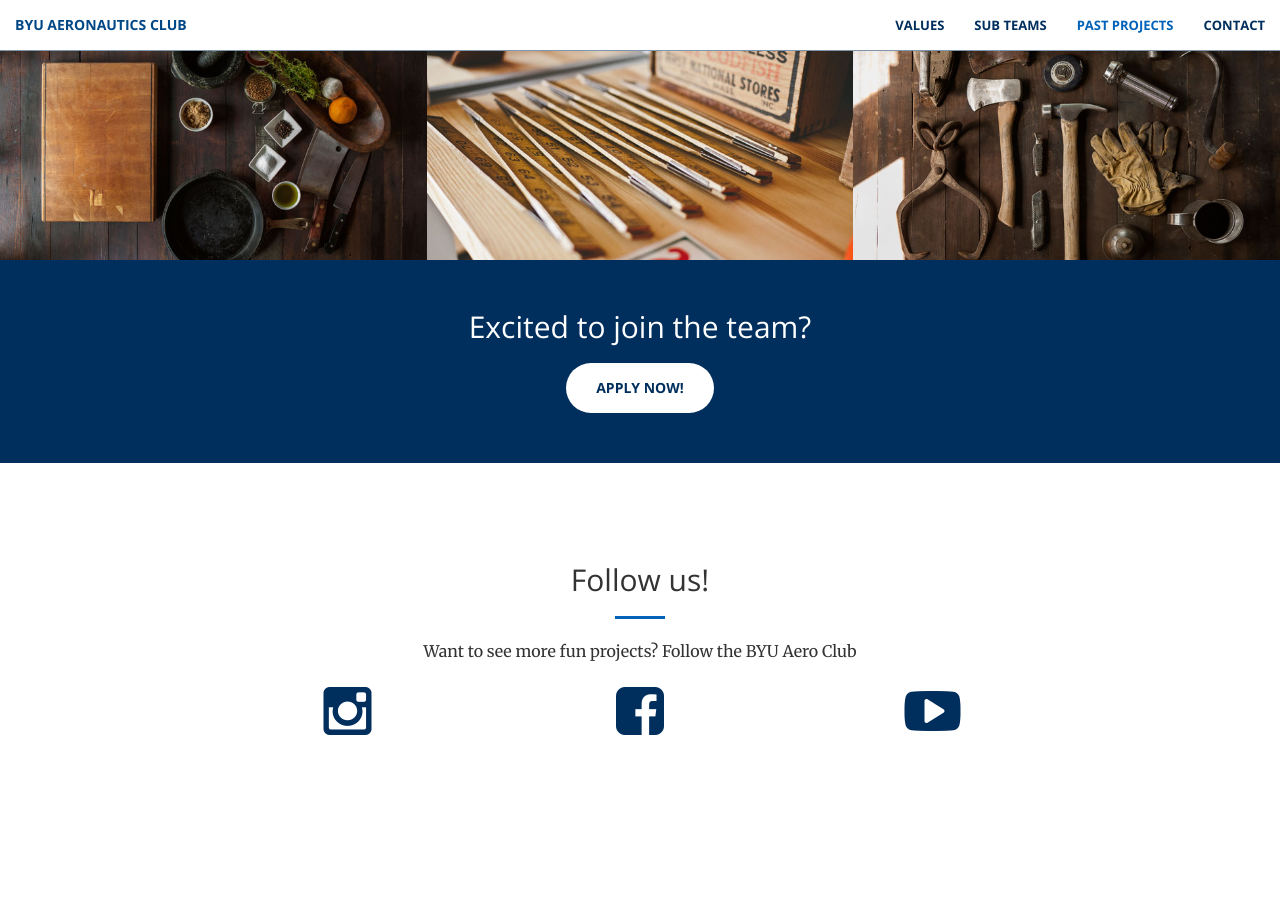
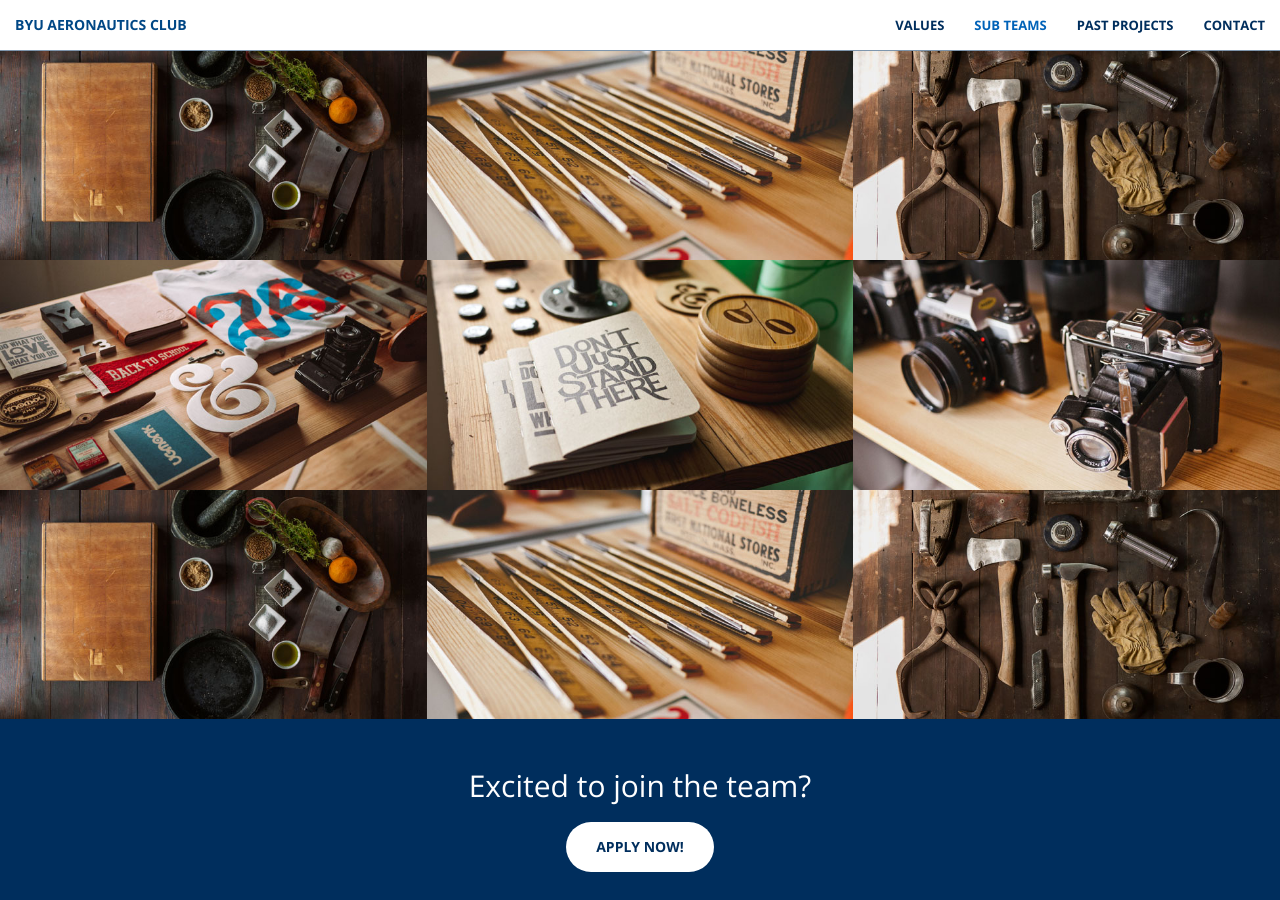
Before and after one commit to BYU-Aeronautics-Club/DBF, a Jekyll site: the page built from index.html, in a window 1280 px wide and 900 px high, scrolled down 1532 px. Built offline with Jekyll 4.4.1, drawn with Linux system fonts in a browser that asks for light colours; before the commit the page ends 2391 px from its top, so only the background shows below that.

Commit message:
update nav bar

```diff
--- a/_includes/nav.html
+++ b/_includes/nav.html
@@ -18,10 +18,10 @@
                     <a class="page-scroll" href="#welcome"></a>
                 </li>
                 <li>
-                    <a class="page-scroll" href="#corevalues">Values</a>
+                    <a class="page-scroll" href="#values">Values</a>
                 </li>
                 <li>
-                    <a class="page-scroll" href="#teams">Sub Teams</a>
+                    <a class="page-scroll" href="#subteams">Sub Teams</a>
                 </li>
                 <li>
                     <a class="page-scroll" href="#portfolio">Past Projects</a>
--- a/_includes/subteams.html
+++ b/_includes/subteams.html
@@ -1,4 +1,4 @@
-<section class="no-padding" id="portfolio">
+<section class="no-padding" id="subteams">
     <div class="container-fluid">
         <div class="row no-gutter">
             <div class="col-lg-4 col-sm-6">
--- a/_includes/values.html
+++ b/_includes/values.html
@@ -1,4 +1,4 @@
-<section id="services">
+<section id="values">
     <div class="container">
         <div class="row">
             <div class="col-lg-12 text-center">
--- a/_layouts/front.html
+++ b/_layouts/front.html
@@ -8,6 +8,7 @@
   {% include header.html %}
   <!-- {% include call-to-action.html %} -->
   {% include values.html %}
+  {% include subteams.html %}
   {% include portfolio.html %}
   {% include aside.html %}
   {% include follow.html %}
```
